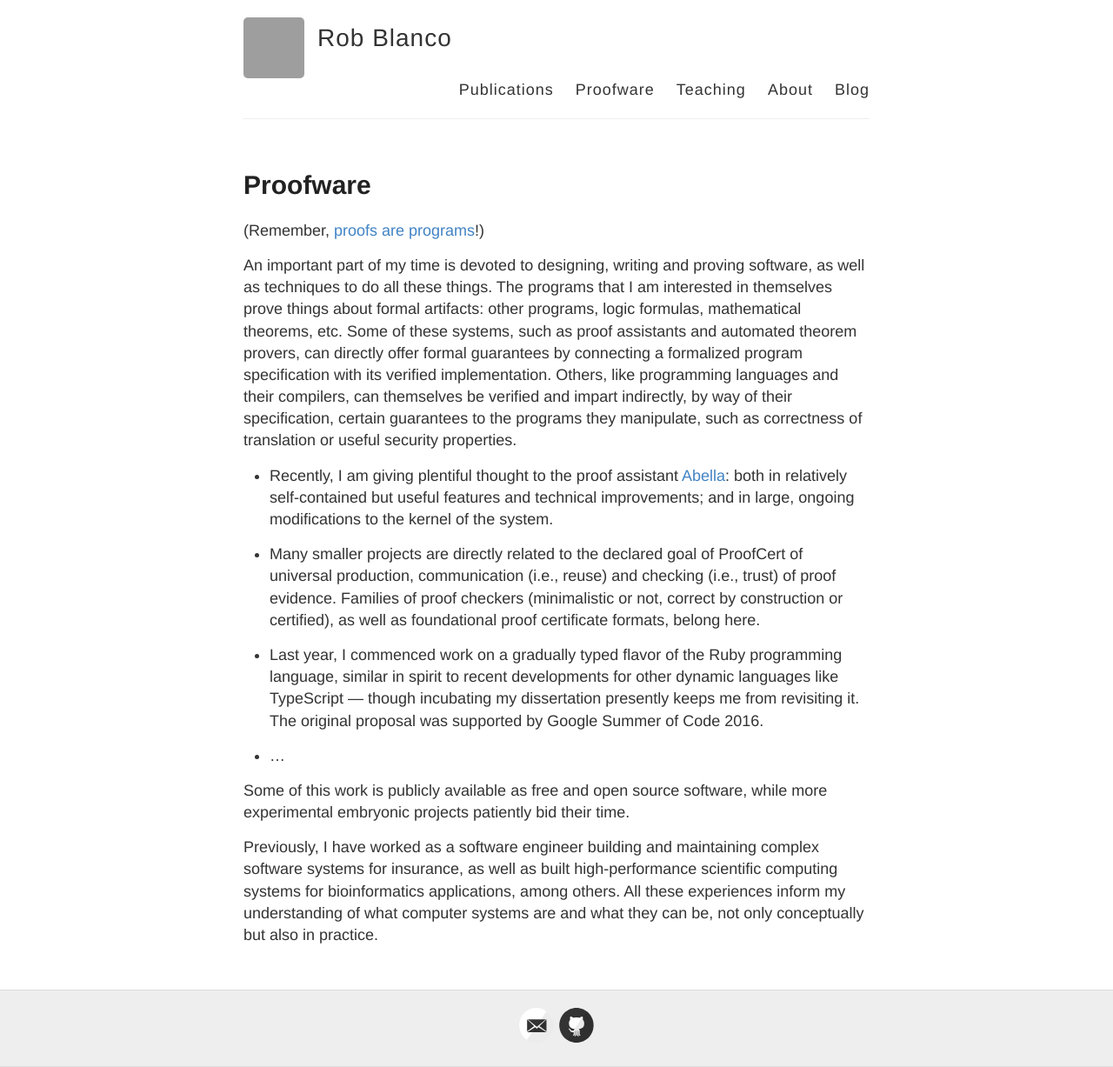
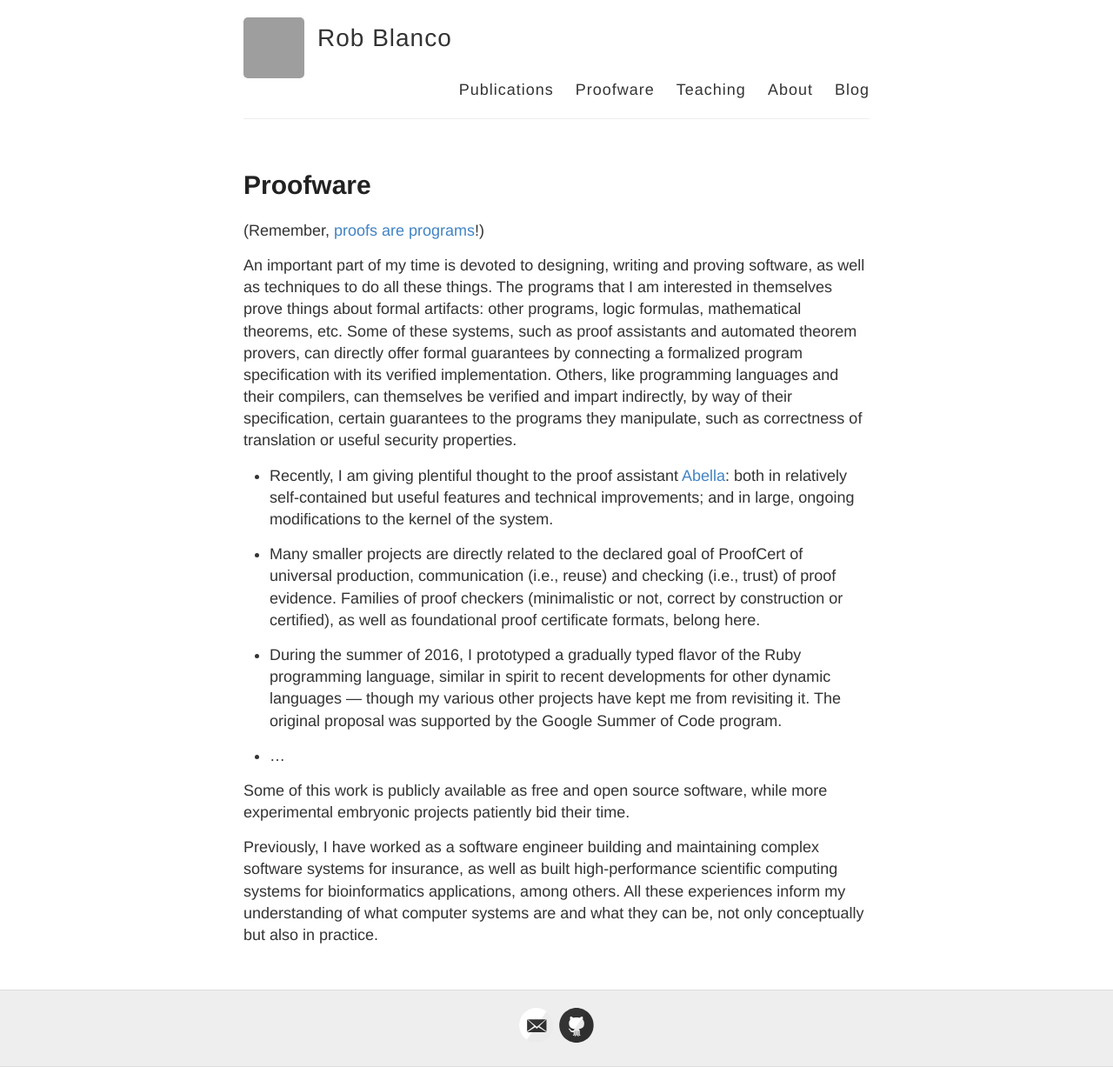
Before and after one commit to robblanco/robblanco.github.io, a Jekyll site: the page built from proofware.md, in a window 1280 px wide. Shown: the whole page at 87% size. Built offline with Jekyll 4.4.1, drawn with Linux system fonts in a browser that asks for light colours; grey boxes are pictures that could not be loaded.

Commit message:
Refresh Ruby description

```diff
--- a/proofware.md
+++ b/proofware.md
@@ -29,11 +29,11 @@ translation or useful security properties.
   correct by construction or certified), as well as foundational proof
   certificate formats, belong here.
 
-* Last year, I commenced work on a gradually typed flavor of the Ruby
+* During the summer of 2016, I prototyped a gradually typed flavor of the Ruby
   programming language, similar in spirit to recent developments for other
-  dynamic languages like TypeScript --- though incubating my dissertation
-  presently keeps me from revisiting it. The original proposal was supported by
-  Google Summer of Code 2016.
+  dynamic languages --- though my various other projects have kept me from
+  revisiting it. The original proposal was supported by the Google Summer of
+  Code program.
 
 * ...
 
```
